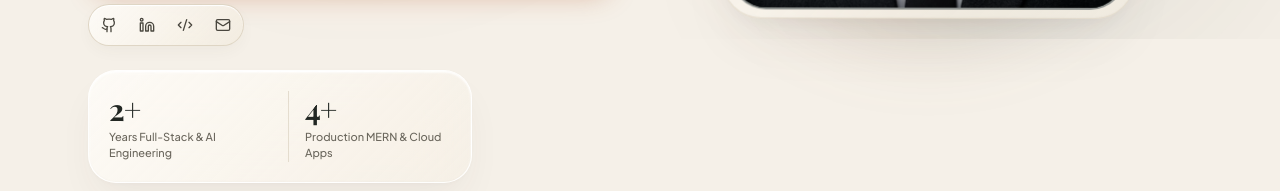
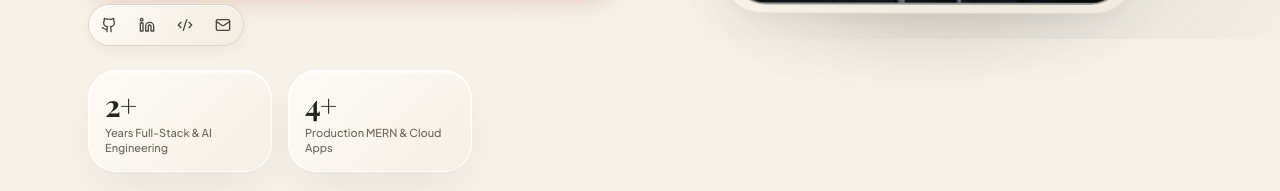
Before and after one commit to ajit0121k/Ajit-Portfolio, a React (Vite) app in the folder client/: page / in a window 1280 px wide. Shown: the part 761-952 px from the top of the page. Built offline with nearby package versions, Linux system fonts and the light colour scheme; no server answers; a web font is replaced by a local one.

Commit message:
feat: split hero career stats into 2 separate liquid glass boxes

```diff
--- a/client/src/components/public/Hero.jsx
+++ b/client/src/components/public/Hero.jsx
@@ -176,25 +176,26 @@ export default function Hero({ profile, settings }) {
             </div>
           </div>
 
-          {/* Career Stats in Liquid Glass Card */}
-          <div className="liquid-glass-card relative glossy-glare-edge p-4 sm:p-5 max-w-sm shadow-md mt-2 border border-white/70 dark:border-white/10">
-            <div className="grid grid-cols-2 gap-4">
-              <div>
+          {/* Career Stats in 2 Separate Liquid Glass Cards */}
+          <div className="grid grid-cols-2 gap-3 sm:gap-4 max-w-sm mt-2">
+            {/* Box 1: Experience */}
+            <div className="liquid-glass-card relative glossy-glare-edge p-3.5 sm:p-4 rounded-2xl shadow-md border border-white/70 dark:border-white/10 transition-all duration-300 hover:scale-[1.02]">
               <p className="text-2xl sm:text-3xl font-serif font-bold text-[#222723] dark:text-[#f3eee5] tracking-tight">
                 {years}+
               </p>
-                <p className="text-[11px] text-[#6b675d] dark:text-[#a8a397] font-medium mt-0.5">
+              <p className="text-[11px] text-[#6b675d] dark:text-[#a8a397] font-medium mt-0.5 leading-snug">
                 Years Full-Stack & AI Engineering
               </p>
             </div>
-              <div className="border-l border-[#dfd6c7]/80 dark:border-white/10 pl-4">
+
+            {/* Box 2: Production Apps */}
+            <div className="liquid-glass-card relative glossy-glare-edge p-3.5 sm:p-4 rounded-2xl shadow-md border border-white/70 dark:border-white/10 transition-all duration-300 hover:scale-[1.02]">
               <p className="text-2xl sm:text-3xl font-serif font-bold text-[#222723] dark:text-[#f3eee5] tracking-tight">
                 4+
               </p>
-                <p className="text-[11px] text-[#6b675d] dark:text-[#a8a397] font-medium mt-0.5">
+              <p className="text-[11px] text-[#6b675d] dark:text-[#a8a397] font-medium mt-0.5 leading-snug">
                 Production MERN & Cloud Apps
               </p>
-              </div>
             </div>
           </div>
         </motion.div>
```
Lines whose indentation alone changed are shown as unchanged.
